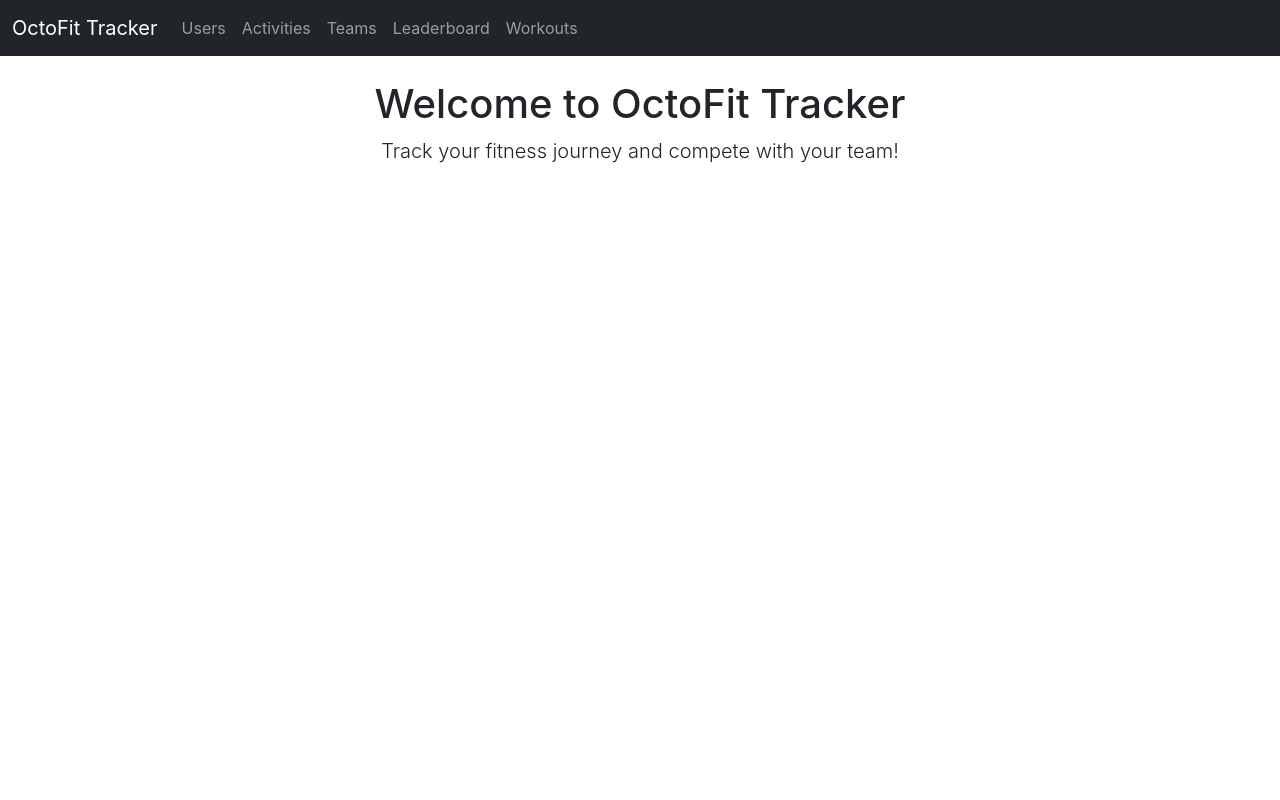
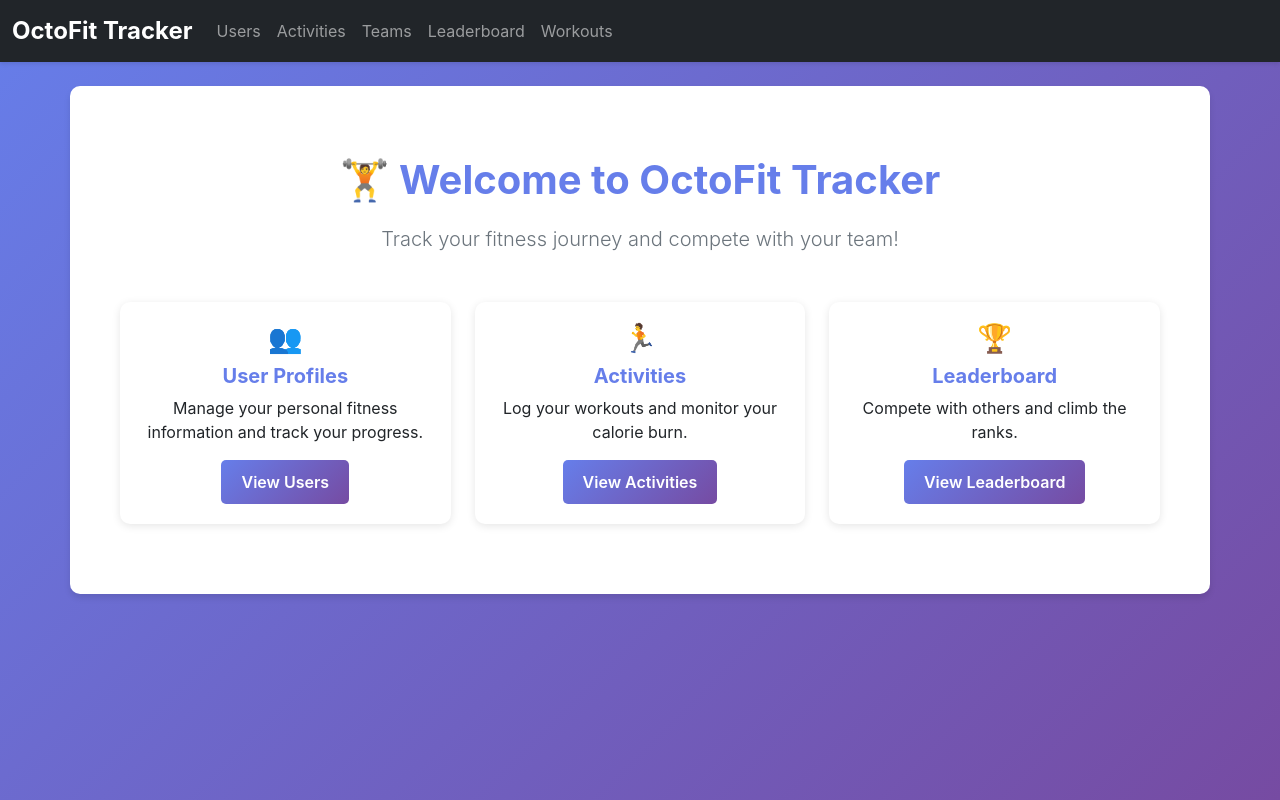
Before and after one commit to eberlis/skills-build-applications-w-copilot-agent-mode, a React (Create React App) app in the folder octofit-tracker/frontend/: page / in a window 1280 px wide. Built offline with nearby package versions, Linux system fonts and the light colour scheme.

Commit message:
feat: enhance UI with improved styling and loading states for components

```diff
--- a/octofit-tracker/frontend/src/App.css
+++ b/octofit-tracker/frontend/src/App.css
@@ -1,38 +1,154 @@
 .App {
-  text-align: center;
+  min-height: 100vh;
+  background: linear-gradient(135deg, #667eea 0%, #764ba2 100%);
 }
 
-.App-logo {
-  height: 40vmin;
-  pointer-events: none;
+.navbar {
+  box-shadow: 0 2px 4px rgba(0,0,0,.1);
 }
 
-@media (prefers-reduced-motion: no-preference) {
-  .App-logo {
-    animation: App-logo-spin infinite 20s linear;
-  }
+.navbar-brand {
+  font-weight: bold;
+  font-size: 1.5rem;
 }
 
-.App-header {
-  background-color: #282c34;
-  min-height: 100vh;
-  display: flex;
-  flex-direction: column;
-  align-items: center;
-  justify-content: center;
-  font-size: calc(10px + 2vmin);
+.container {
+  background-color: white;
+  border-radius: 10px;
+  padding: 30px;
+  margin-top: 30px;
+  margin-bottom: 30px;
+  box-shadow: 0 4px 6px rgba(0,0,0,.1);
+}
+
+.page-header {
+  color: #667eea;
+  font-weight: bold;
+  margin-bottom: 30px;
+  padding-bottom: 15px;
+  border-bottom: 3px solid #667eea;
+}
+
+.table {
+  margin-top: 20px;
+}
+
+.table thead {
+  background: linear-gradient(135deg, #667eea 0%, #764ba2 100%);
   color: white;
 }
 
-.App-link {
-  color: #61dafb;
+.table thead th {
+  border: none;
+  font-weight: 600;
+  text-transform: uppercase;
+  font-size: 0.85rem;
+  letter-spacing: 0.5px;
+  padding: 15px;
 }
 
-@keyframes App-logo-spin {
-  from {
-    transform: rotate(0deg);
-  }
-  to {
-    transform: rotate(360deg);
-  }
+.table tbody tr {
+  transition: all 0.3s ease;
 }
+
+.table tbody tr:hover {
+  background-color: #f8f9fa;
+  transform: scale(1.01);
+  box-shadow: 0 2px 4px rgba(0,0,0,.1);
+}
+
+.card {
+  border: none;
+  border-radius: 10px;
+  box-shadow: 0 2px 8px rgba(0,0,0,.1);
+  transition: all 0.3s ease;
+  height: 100%;
+}
+
+.card:hover {
+  transform: translateY(-5px);
+  box-shadow: 0 4px 12px rgba(0,0,0,.15);
+}
+
+.card-title {
+  color: #667eea;
+  font-weight: bold;
+  font-size: 1.25rem;
+}
+
+.card-body {
+  padding: 20px;
+}
+
+.btn-primary {
+  background: linear-gradient(135deg, #667eea 0%, #764ba2 100%);
+  border: none;
+  border-radius: 5px;
+  padding: 10px 20px;
+  font-weight: 600;
+  transition: all 0.3s ease;
+}
+
+.btn-primary:hover {
+  transform: translateY(-2px);
+  box-shadow: 0 4px 8px rgba(0,0,0,.2);
+}
+
+.badge-rank {
+  font-size: 1.2rem;
+  padding: 10px 15px;
+  border-radius: 50%;
+  width: 50px;
+  height: 50px;
+  display: inline-flex;
+  align-items: center;
+  justify-content: center;
+}
+
+.badge-gold {
+  background: linear-gradient(135deg, #FFD700 0%, #FFA500 100%);
+  color: white;
+}
+
+.badge-silver {
+  background: linear-gradient(135deg, #C0C0C0 0%, #808080 100%);
+  color: white;
+}
+
+.badge-bronze {
+  background: linear-gradient(135deg, #CD7F32 0%, #8B4513 100%);
+  color: white;
+}
+
+.badge-default {
+  background: linear-gradient(135deg, #667eea 0%, #764ba2 100%);
+  color: white;
+}
+
+.loading-spinner {
+  display: flex;
+  justify-content: center;
+  align-items: center;
+  min-height: 200px;
+}
+
+.alert {
+  border-radius: 10px;
+  border: none;
+}
+
+.welcome-section {
+  text-align: center;
+  padding: 40px 20px;
+}
+
+.welcome-section h1 {
+  color: #667eea;
+  font-weight: bold;
+  margin-bottom: 20px;
+}
+
+.welcome-section p.lead {
+  color: #6c757d;
+  font-size: 1.25rem;
+}
--- a/octofit-tracker/frontend/src/App.js
+++ b/octofit-tracker/frontend/src/App.js
@@ -42,8 +42,42 @@ function App() {
         <Routes>
           <Route path="/" element={
             <div className="container mt-4">
-              <h1>Welcome to OctoFit Tracker</h1>
-              <p className="lead">Track your fitness journey and compete with your team!</p>
+              <div className="welcome-section">
+                <h1>🏋️ Welcome to OctoFit Tracker</h1>
+                <p className="lead">Track your fitness journey and compete with your team!</p>
+                <div className="row mt-5 text-start">
+                  <div className="col-md-4">
+                    <div className="card">
+                      <div className="card-body text-center">
+                        <h3>👥</h3>
+                        <h5 className="card-title">User Profiles</h5>
+                        <p className="card-text">Manage your personal fitness information and track your progress.</p>
+                        <Link to="/users" className="btn btn-primary">View Users</Link>
+                      </div>
+                    </div>
+                  </div>
+                  <div className="col-md-4">
+                    <div className="card">
+                      <div className="card-body text-center">
+                        <h3>🏃</h3>
+                        <h5 className="card-title">Activities</h5>
+                        <p className="card-text">Log your workouts and monitor your calorie burn.</p>
+                        <Link to="/activities" className="btn btn-primary">View Activities</Link>
+                      </div>
+                    </div>
+                  </div>
+                  <div className="col-md-4">
+                    <div className="card">
+                      <div className="card-body text-center">
+                        <h3>🏆</h3>
+                        <h5 className="card-title">Leaderboard</h5>
+                        <p className="card-text">Compete with others and climb the ranks.</p>
+                        <Link to="/leaderboard" className="btn btn-primary">View Leaderboard</Link>
+                      </div>
+                    </div>
+                  </div>
+                </div>
+              </div>
             </div>
           } />
           <Route path="/users" element={<Users />} />
--- a/octofit-tracker/frontend/src/components/Activities.js
+++ b/octofit-tracker/frontend/src/components/Activities.js
@@ -33,14 +33,37 @@ function Activities() {
       });
   }, []);
 
-  if (loading) return <div className="container mt-4"><p>Loading activities...</p></div>;
-  if (error) return <div className="container mt-4"><p className="text-danger">Error: {error}</p></div>;
+  if (loading) {
+    return (
+      <div className="container mt-4">
+        <div className="loading-spinner">
+          <div className="spinner-border text-primary" role="status">
+            <span className="visually-hidden">Loading...</span>
+          </div>
+        </div>
+      </div>
+    );
+  }
+
+  if (error) {
+    return (
+      <div className="container mt-4">
+        <div className="alert alert-danger" role="alert">
+          <h4 className="alert-heading">Error!</h4>
+          <p>{error}</p>
+        </div>
+      </div>
+    );
+  }
 
   return (
     <div className="container mt-4">
-      <h2>Activities</h2>
+      <h1 className="page-header">🏃 Activities</h1>
+      <div className="mb-3">
+        <p className="text-muted">Total Activities: <strong>{activities.length}</strong></p>
+      </div>
       <div className="table-responsive">
-        <table className="table table-striped">
+        <table className="table table-hover table-striped align-middle">
           <thead>
             <tr>
               <th>ID</th>
@@ -54,11 +77,11 @@ function Activities() {
           <tbody>
             {activities.map(activity => (
               <tr key={activity.id}>
-                <td>{activity.id}</td>
-                <td>{activity.user}</td>
-                <td>{activity.activity_type}</td>
+                <td><span className="badge bg-secondary">{activity.id}</span></td>
+                <td><strong>{activity.user}</strong></td>
+                <td><span className="badge bg-info text-dark">{activity.activity_type}</span></td>
                 <td>{activity.duration}</td>
-                <td>{activity.calories_burned}</td>
+                <td><span className="badge bg-success">{activity.calories_burned} cal</span></td>
                 <td>{new Date(activity.date).toLocaleDateString()}</td>
               </tr>
             ))}
--- a/octofit-tracker/frontend/src/components/Teams.js
+++ b/octofit-tracker/frontend/src/components/Teams.js
@@ -33,22 +33,49 @@ function Teams() {
       });
   }, []);
 
-  if (loading) return <div className="container mt-4"><p>Loading teams...</p></div>;
-  if (error) return <div className="container mt-4"><p className="text-danger">Error: {error}</p></div>;
+  if (loading) {
+    return (
+      <div className="container mt-4">
+        <div className="loading-spinner">
+          <div className="spinner-border text-primary" role="status">
+            <span className="visually-hidden">Loading...</span>
+          </div>
+        </div>
+      </div>
+    );
+  }
+
+  if (error) {
+    return (
+      <div className="container mt-4">
+        <div className="alert alert-danger" role="alert">
+          <h4 className="alert-heading">Error!</h4>
+          <p>{error}</p>
+        </div>
+      </div>
+    );
+  }
 
   return (
     <div className="container mt-4">
-      <h2>Teams</h2>
-      <div className="row">
+      <h1 className="page-header">👥 Teams</h1>
+      <div className="mb-4">
+        <p className="text-muted">Total Teams: <strong>{teams.length}</strong></p>
+      </div>
+      <div className="row g-4">
         {teams.map(team => (
-          <div key={team.id} className="col-md-4 mb-3">
-            <div className="card">
+          <div key={team.id} className="col-md-4">
+            <div className="card h-100">
               <div className="card-body">
                 <h5 className="card-title">{team.name}</h5>
                 <p className="card-text">{team.description}</p>
-                <p className="card-text">
-                  <small className="text-muted">Members: {team.members?.length || 0}</small>
-                </p>
+                <hr />
+                <div className="d-flex justify-content-between align-items-center">
+                  <span className="badge bg-primary rounded-pill">
+                    {team.members?.length || 0} Members
+                  </span>
+                  <button className="btn btn-sm btn-outline-primary">View Details</button>
+                </div>
               </div>
             </div>
           </div>
--- a/octofit-tracker/frontend/src/components/Users.js
+++ b/octofit-tracker/frontend/src/components/Users.js
@@ -33,14 +33,37 @@ function Users() {
       });
   }, []);
 
-  if (loading) return <div className="container mt-4"><p>Loading users...</p></div>;
-  if (error) return <div className="container mt-4"><p className="text-danger">Error: {error}</p></div>;
+  if (loading) {
+    return (
+      <div className="container mt-4">
+        <div className="loading-spinner">
+          <div className="spinner-border text-primary" role="status">
+            <span className="visually-hidden">Loading...</span>
+          </div>
+        </div>
+      </div>
+    );
+  }
+
+  if (error) {
+    return (
+      <div className="container mt-4">
+        <div className="alert alert-danger" role="alert">
+          <h4 className="alert-heading">Error!</h4>
+          <p>{error}</p>
+        </div>
+      </div>
+    );
+  }
 
   return (
     <div className="container mt-4">
-      <h2>Users</h2>
+      <h1 className="page-header">👥 Users</h1>
+      <div className="mb-3">
+        <p className="text-muted">Total Users: <strong>{users.length}</strong></p>
+      </div>
       <div className="table-responsive">
-        <table className="table table-striped">
+        <table className="table table-hover table-striped align-middle">
           <thead>
             <tr>
               <th>ID</th>
@@ -54,8 +77,8 @@ function Users() {
           <tbody>
             {users.map(user => (
               <tr key={user.id}>
-                <td>{user.id}</td>
-                <td>{user.username}</td>
+                <td><span className="badge bg-secondary">{user.id}</span></td>
+                <td><strong>{user.username}</strong></td>
                 <td>{user.email}</td>
                 <td>{user.age || 'N/A'}</td>
                 <td>{user.weight || 'N/A'}</td>
```
Also changed, not shown: octofit-tracker/frontend/src/components/Leaderboard.js (+43 -9 lines), octofit-tracker/frontend/src/components/Workouts.js (+46 -12 lines).
